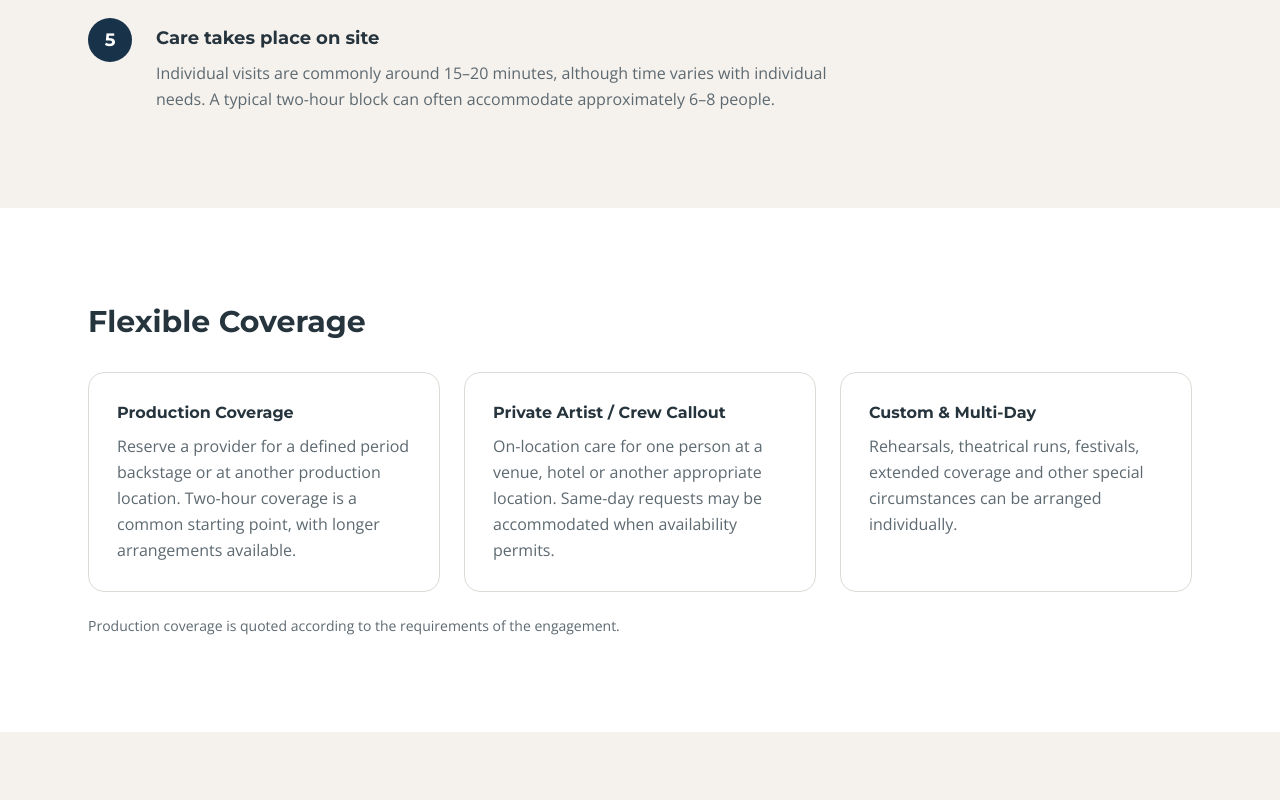
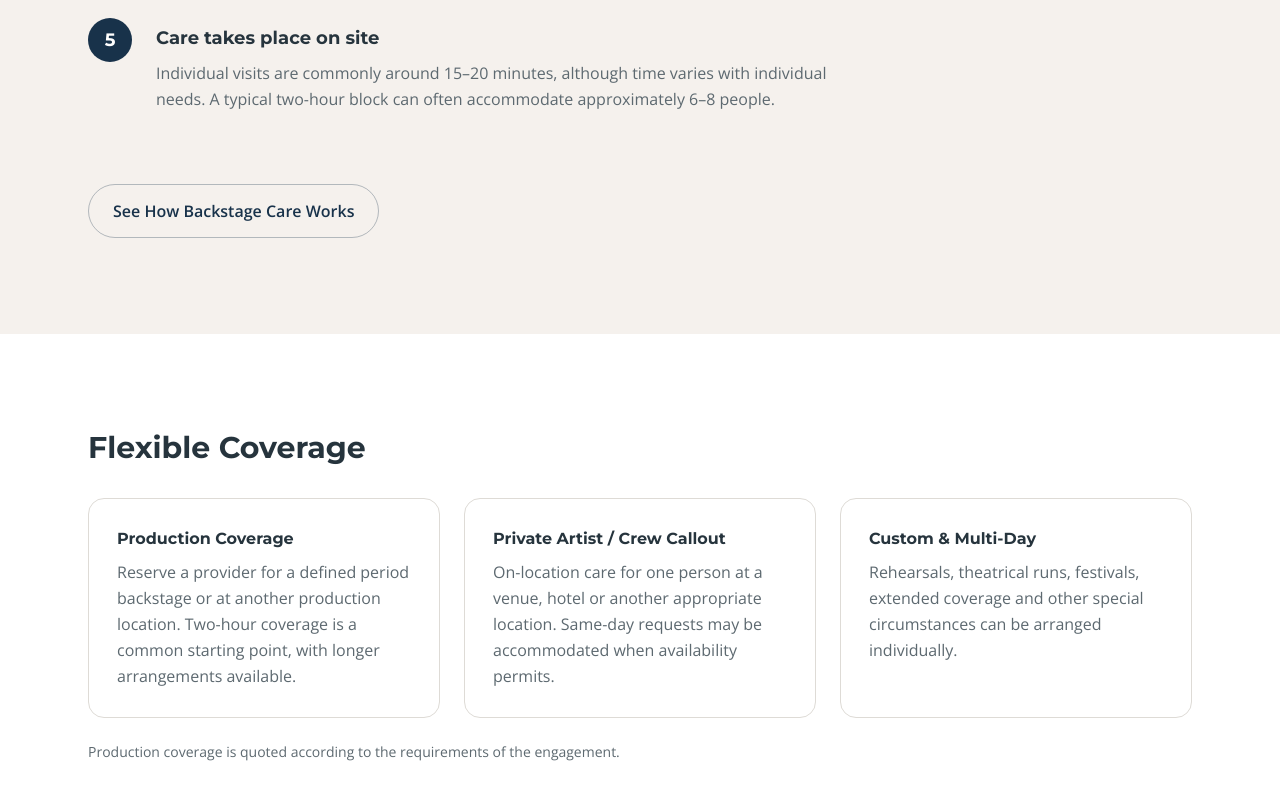
Before and after one commit to mybackcracker/gochiro-platform, a Next.js app: page /touring-production-care in a window 1280 px wide. Shown: the part 3174-3974 px from the top of the page. Built offline with nearby package versions, Linux system fonts and the light colour scheme.

Commit message:
Link touring page to backstage care workflow

```diff
--- a/app/(marketing)/touring-production-care/page.tsx
+++ b/app/(marketing)/touring-production-care/page.tsx
@@ -5,7 +5,6 @@ import {
   PageHeader,
   CTAButton,
   H2,
-  H3,
   P,
   Step,
   TagList,
@@ -137,6 +136,9 @@ export default function TouringProductionCarePage() {
             <Step number={5} title="Care takes place on site">
               Individual visits are commonly around 15–20 minutes, although time varies with individual needs. A typical two-hour block can often accommodate approximately 6–8 people.
             </Step>
+            <div className="mt-8">
+              <CTAButton href="/touring-production-care/how-it-works" variant="secondary">See How Backstage Care Works</CTAButton>
+            </div>
           </div>
         </Container>
       </Section>
```
